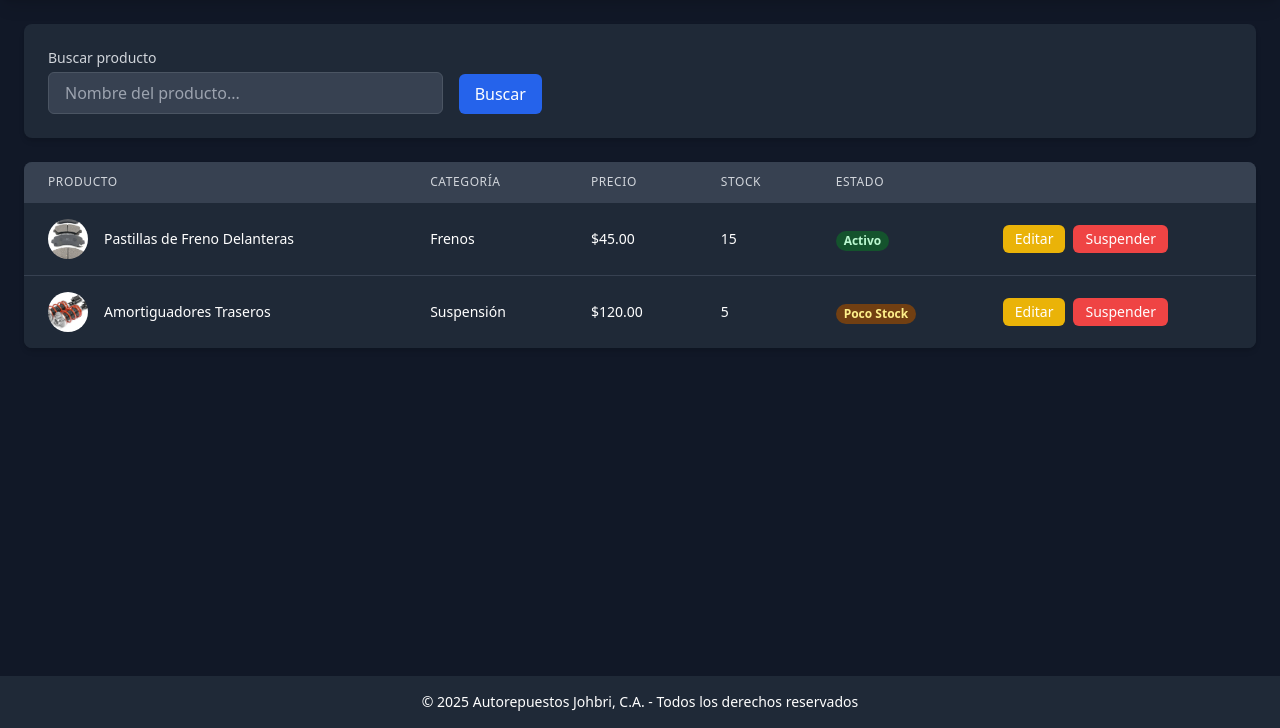
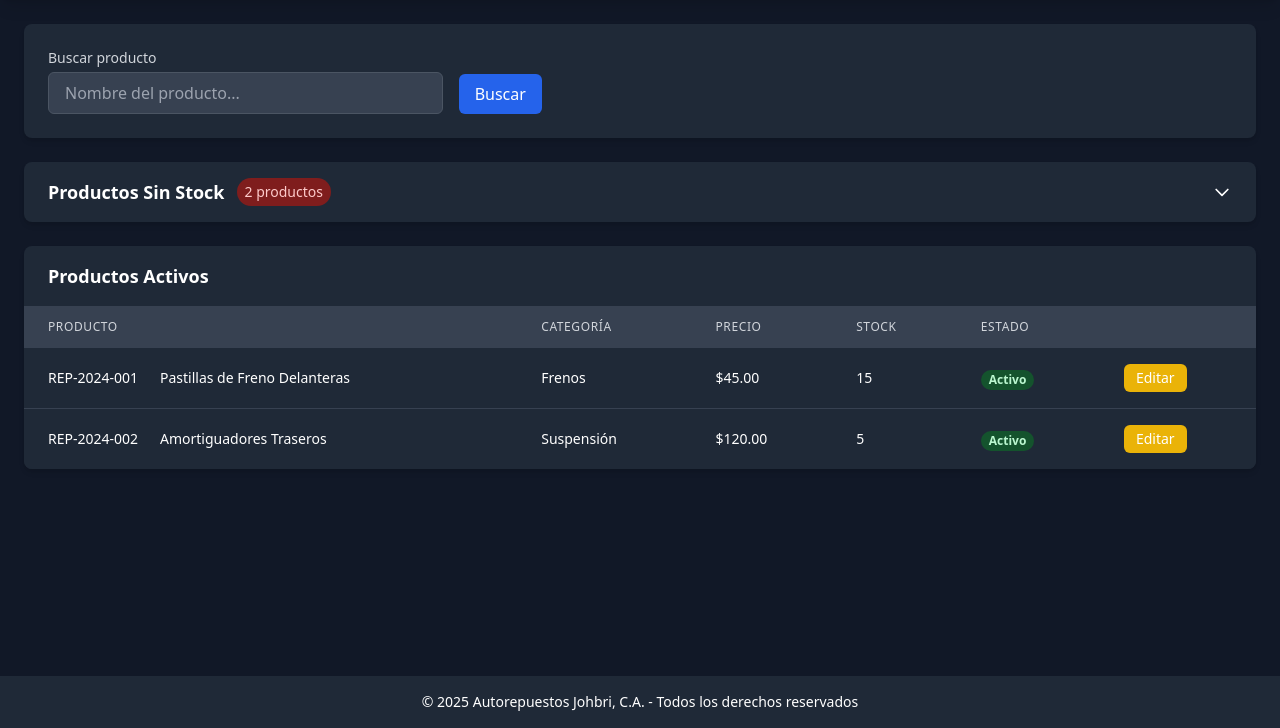
Before and after one commit to anzarpe97/Sistema-Johbri, a PHP site: page /panelAdmin/ver-Producto.php in a window 1280 px wide. Shown: the part 72-800 px from the top of the page. Run offline with PHP 8.4, Linux system fonts and the light colour scheme; some libraries are stand-ins or nearby versions.

Commit message:
se cambio imagen por codigo unico y se agrego lista de productos sin stock

```diff
--- a/panelAdmin/ver-Producto.php
+++ b/panelAdmin/ver-Producto.php
@@ -60,8 +60,80 @@
             </div>
         </div>
 
-        <!-- Lista de Productos -->
+        <!-- Lista de Productos Sin Stock -->
+        <div class="bg-white dark:bg-gray-800 rounded-lg shadow-md overflow-hidden mb-6">
+            <button onclick="toggleSinStock()"
+                    class="w-full px-6 py-4 flex justify-between items-center text-left text-gray-900 dark:text-white hover:bg-gray-50 dark:hover:bg-gray-700">
+                <div class="flex items-center">
+                    <span class="text-lg font-semibold">Productos Sin Stock</span>
+                    <span class="ml-3 px-2 py-1 text-sm bg-red-100 text-red-800 dark:bg-red-900 dark:text-red-200 rounded-full">
+                        2 productos
+                    </span>
+                </div>
+                <svg id="arrow-sin-stock" class="w-5 h-5 transform transition-transform duration-200" fill="none" stroke="currentColor" viewBox="0 0 24 24">
+                    <path stroke-linecap="round" stroke-linejoin="round" stroke-width="2" d="M19 9l-7 7-7-7"/>
+                </svg>
+            </button>
+
+            <div id="lista-sin-stock" class="hidden">
+                <div class="overflow-x-auto">
+                    <table class="min-w-full divide-y divide-gray-200 dark:divide-gray-700">
+                        <thead class="bg-gray-50 dark:bg-gray-700">
+                            <tr>
+                                <th class="px-6 py-3 text-left text-xs font-medium text-gray-500 dark:text-gray-300 uppercase tracking-wider">Producto</th>
+                                <th class="px-6 py-3 text-left text-xs font-medium text-gray-500 dark:text-gray-300 uppercase tracking-wider">Categoría</th>
+                                <th class="px-6 py-3 text-left text-xs font-medium text-gray-500 dark:text-gray-300 uppercase tracking-wider">Precio</th>
+                                <th class="px-6 py-3 text-left text-xs font-medium text-gray-500 dark:text-gray-300 uppercase tracking-wider">Stock</th>
+                                <th class="px-6 py-3 text-left text-xs font-medium text-gray-500 dark:text-gray-300 uppercase tracking-wider">Estado</th>
+                                <th class="px-6 py-3 text-left text-xs font-medium text-gray-500 dark:text-gray-300 uppercase tracking-wider"></th>
+                            </tr>
+                        </thead>
+                        <tbody class="bg-white dark:bg-gray-800 divide-y divide-gray-200 dark:divide-gray-700">
+                            <!-- Productos sin stock aquí -->
+                            <tr>
+                                <td class="px-6 py-4 whitespace-nowrap">
+                                    <div class="flex items-center">
+                                        <div class="text-sm font-medium text-gray-900 dark:text-white w-24">
+                                            REP-2024-003
+                                        </div>
+                                        <div class="ml-4">
+                                            <div class="text-sm font-medium text-gray-900 dark:text-white">Filtro de Aceite</div>
+                                        </div>
+                                    </div>
+                                </td>
+                                <td class="px-6 py-4 whitespace-nowrap">
+                                    <div class="text-sm text-gray-900 dark:text-white">Motor</div>
+                                </td>
+                                <td class="px-6 py-4 whitespace-nowrap">
+                                    <div class="text-sm text-gray-900 dark:text-white">$12.00</div>
+                                </td>
+                                <td class="px-6 py-4 whitespace-nowrap">
+                                    <div class="text-sm text-red-600 dark:text-red-400 font-medium">0</div>
+                                </td>
+                                <td class="px-6 py-4 whitespace-nowrap">
+                                    <span class="px-2 inline-flex text-xs leading-5 font-semibold rounded-full bg-red-100 text-red-800 dark:bg-red-900 dark:text-red-200">
+                                        Sin Stock
+                                    </span>
+                                </td>
+                                <td class="px-6 py-4 whitespace-nowrap text-sm font-medium">
+                                    <div class="flex space-x-2">
+                                        <button class="bg-yellow-500 hover:bg-yellow-600 text-white px-3 py-1 rounded-md transition-colors duration-200">
+                                            Editar
+                                        </button>
+                                    </div>
+                                </td>
+                            </tr>
+                        </tbody>
+                    </table>
+                </div>
+            </div>
+        </div>
+
+        <!-- Lista de Productos Activos -->
         <div class="bg-white dark:bg-gray-800 rounded-lg shadow-md overflow-hidden">
+            <div class="px-6 py-4 border-b border-gray-200 dark:border-gray-700">
+                <h2 class="text-lg font-semibold text-gray-900 dark:text-white">Productos Activos</h2>
+            </div>
             <div class="overflow-x-auto">
                 <table class="min-w-full divide-y divide-gray-200 dark:divide-gray-700">
                     <thead class="bg-gray-50 dark:bg-gray-700">
@@ -79,8 +151,8 @@
                         <tr>
                             <td class="px-6 py-4 whitespace-nowrap">
                                 <div class="flex items-center">
-                                    <div class="h-10 w-10 flex-shrink-0">
-                                        <img class="h-10 w-10 rounded-full object-cover" src="./images/juego_pastillas_freno.jpg" alt="">
+                                    <div class="text-sm font-medium text-gray-900 dark:text-white w-24">
+                                        REP-2024-001
                                     </div>
                                     <div class="ml-4">
                                         <div class="text-sm font-medium text-gray-900 dark:text-white">Pastillas de Freno Delanteras</div>
@@ -106,9 +178,6 @@
                                     <button class="bg-yellow-500 hover:bg-yellow-600 text-white px-3 py-1 rounded-md transition-colors duration-200">
                                         Editar
                                     </button>
-                                    <button class="bg-red-500 hover:bg-red-600 text-white px-3 py-1 rounded-md transition-colors duration-200">
-                                        Suspender
-                                    </button>
                                 </div>
                             </td>
                         </tr>
@@ -117,8 +186,8 @@
                         <tr>
                             <td class="px-6 py-4 whitespace-nowrap">
                                 <div class="flex items-center">
-                                    <div class="h-10 w-10 flex-shrink-0">
-                                        <img class="h-10 w-10 rounded-full object-cover" src="./images/amortiguadores.jpg" alt="">
+                                    <div class="text-sm font-medium text-gray-900 dark:text-white w-24">
+                                        REP-2024-002
                                     </div>
                                     <div class="ml-4">
                                         <div class="text-sm font-medium text-gray-900 dark:text-white">Amortiguadores Traseros</div>
@@ -135,17 +204,14 @@
                                 <div class="text-sm text-gray-900 dark:text-white">5</div>
                             </td>
                             <td class="px-6 py-4 whitespace-nowrap">
-                                <span class="px-2 inline-flex text-xs leading-5 font-semibold rounded-full bg-yellow-100 text-yellow-800 dark:bg-yellow-900 dark:text-yellow-200">
-                                    Poco Stock
+                                <span class="px-2 inline-flex text-xs leading-5 font-semibold rounded-full bg-green-100 text-green-800 dark:bg-green-900 dark:text-green-200">
+                                    Activo
                                 </span>
                             </td>
                             <td class="px-6 py-4 whitespace-nowrap text-sm font-medium">
                                 <div class="flex space-x-2">
-                                    <button href ="editarProducto.html" class="bg-yellow-500 hover:bg-yellow-600 text-white px-3 py-1 rounded-md transition-colors duration-200">
+                                    <button class="bg-yellow-500 hover:bg-yellow-600 text-white px-3 py-1 rounded-md transition-colors duration-200">
                                         Editar
-                                    </button>
-                                    <button class="bg-red-500 hover:bg-red-600 text-white px-3 py-1 rounded-md transition-colors duration-200">
-                                        Suspender
                                     </button>
                                 </div>
                             </td>
@@ -164,6 +230,18 @@
         if (window.matchMedia && window.matchMedia('(prefers-color-scheme: dark)').matches) {
             document.documentElement.classList.add('dark');
         }
+
+        function toggleSinStock() {
+            const lista = document.getElementById('lista-sin-stock');
+            const arrow = document.getElementById('arrow-sin-stock');
+            if (lista.classList.contains('hidden')) {
+                lista.classList.remove('hidden');
+                arrow.classList.add('rotate-180');
+            } else {
+                lista.classList.add('hidden');
+                arrow.classList.remove('rotate-180');
+            }
+        }
     </script>
 </body>
 </html>
```
